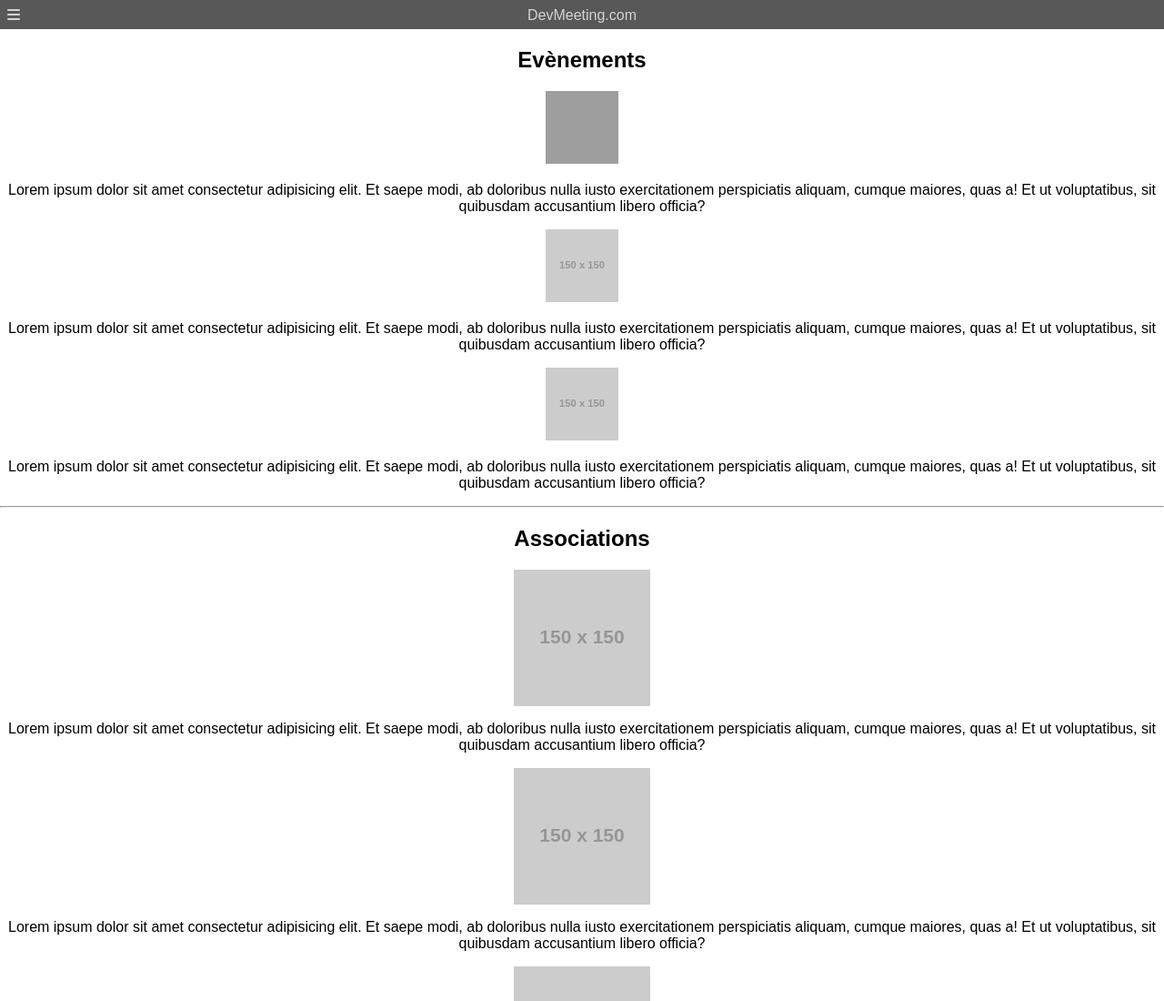
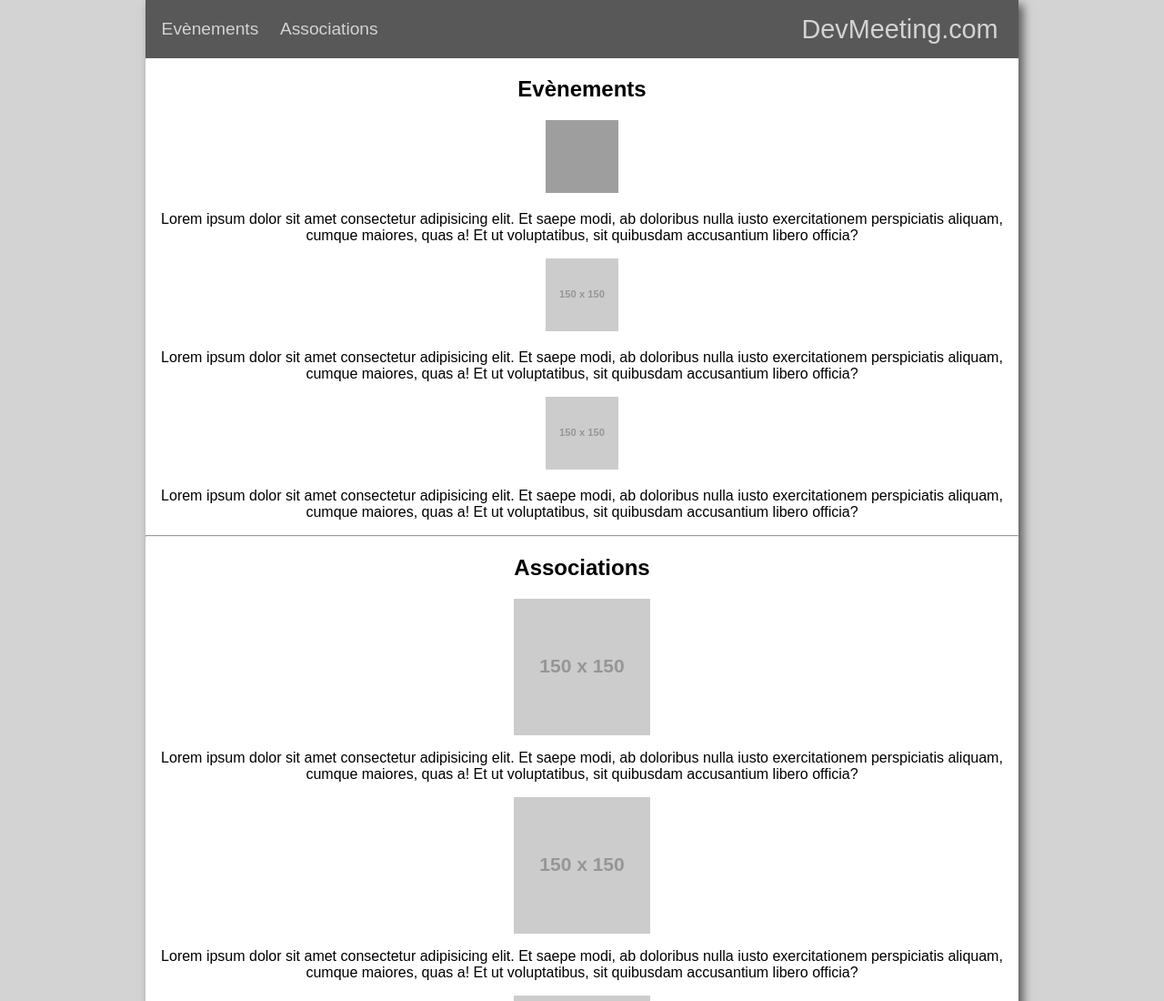
Before and after one commit to ArchStanton987/WildCodeSchool-devMeeting, a plain HTML site: page index.html in a window 1280 px wide. Shown: the top 1100 px of the page at 91% size. Drawn offline with Linux system fonts and the light colour scheme; grey boxes are pictures that could not be loaded; placeholder pictures from the web are drawn by us.

Commit message:
Modif nav + layout + media query

```diff
--- a/index.html
+++ b/index.html
@@ -14,15 +14,14 @@
 </head>
 
 <body>
+    <div class="layout">
         <header>
             <nav>
-            <i class="fas fa-bars"></i>
-            <a href="devmeeting.com">DevMeeting.com</a>
-            <div class="burgerMenu">
-                <p class="burgerText">Evènements</p>
-                <p class="burgerText">Association</p>
-                <p class="burgerText">Contact</p>
-            </div>
+                <ul>
+                    <li><a href="#" id="evènements">Evènements</a></li>
+                    <li><a href="#" id="associations">Associations</a></li>
+                </ul>
+                <a href="devmeeting.com" id="headerOne">DevMeeting.com</a>
             </nav>
         </header>
 
@@ -64,6 +63,7 @@
 
         <hr>
 
+
     <footer>
         <a href="about-devmeeting.html">A propos de DevMeeting.com</a>
         <a href="legal.html">Mentions légales</a>
@@ -76,7 +76,7 @@
 
     </footer>
 
-
+</div>
 </body>
 
 </html>
--- a/style.css
+++ b/style.css
@@ -16,16 +16,31 @@ header i {
     font-size: 1em;
     padding: 0.5em;
 }
-header a {
+#headerOne {
     text-decoration: none;
     color: lightgray;
     padding: 0.5em;
-    position: absolute;
-    left: 50%;
-    transform: translateX(-50%)
 }
-.burgerMenu {
-    display: none;
+nav {
+    display: flex;
+    flex-direction: row;
+    justify-content: space-between;
+    align-items: center;
+    padding: 0.5em;
+}
+nav ul {
+    list-style: none;
+    margin: 0;
+    padding: 0;
+}
+nav ul li {
+    display: inline-block;
+}
+nav ul li a {
+    text-decoration: none;
+    color: lightgray;
+    padding: 0.5em;
+    font-size: 0.7em;
 }
 .section-assoc {
     height: 820px;
@@ -74,3 +89,24 @@ footer a {
 #divIcones {
     padding: 10px;
 }
+@media screen and (min-width:769px) {
+    body {
+        background-color: lightgrey;
+    }
+    .layout {
+        background-color: white;
+        max-width: 960px;
+        margin: 0 auto;
+        box-shadow: 5px 5px 10px #595858;
+    }
+    header nav {
+        height: 4em;
+    }
+    header a {
+        font-size: 1.8em;
+    }
+    nav ul li a {
+        font-size: 1.2em;
+    }
+
+}
```
Lines whose indentation alone changed are shown as unchanged.
